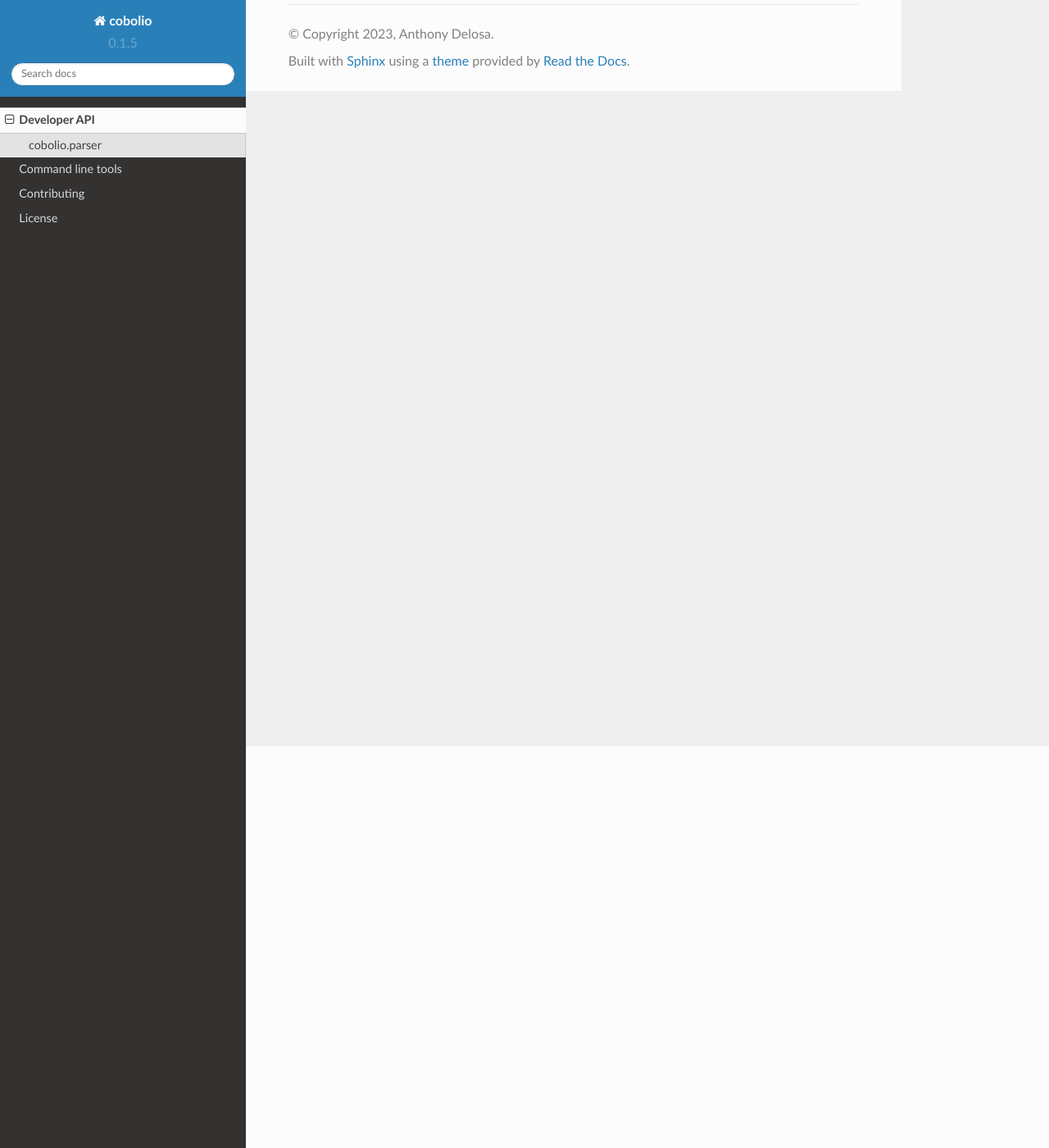
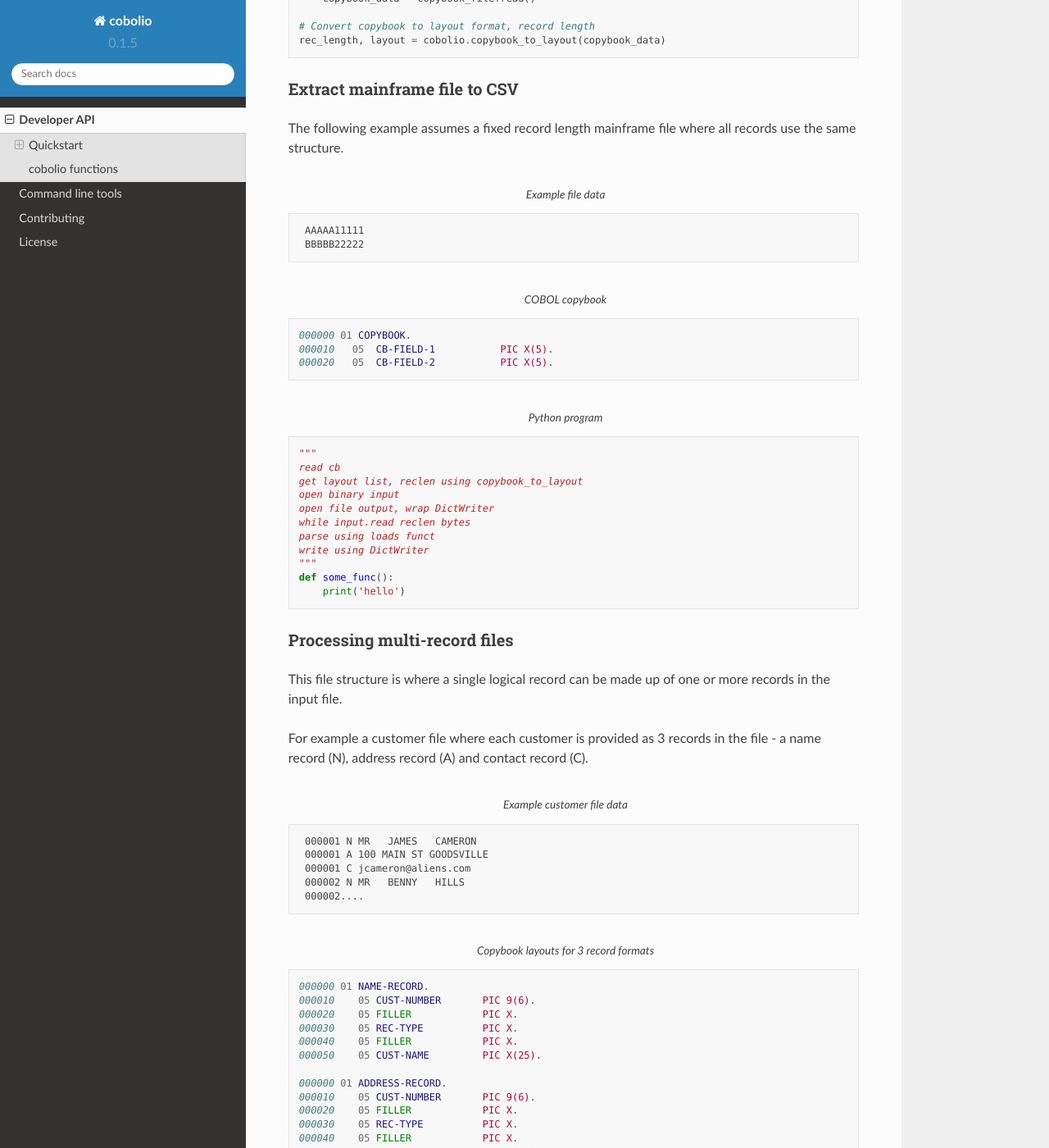
Before and after one commit to adelosa/cobolio, a Sphinx documentation site: the page built from docs/source/api.rst, in a window 1280 px wide and 1400 px high, scrolled down 490 px. Shown: the whole window at 82% size. Built offline with Sphinx 7.4.7 and the Read the Docs theme 2.0.0, drawn with Linux system fonts in a browser that asks for light colours; some of the changed text lies outside the part shown.

Commit message:
Doc updates

```diff
--- a/README.rst
+++ b/README.rst
@@ -38,12 +38,10 @@ Install using pip::
 Usage
 =====
 
-If you just want to convert a file from a mainframe
-using a copybook layout use the command line tool :code:`cob_to_csv`
+Documentation is hosted at `GitHub <https://adelosa.github.io/cobolio>`_.
 
 Roadmap
 =======
-* GitHub action to publish package to Pypi
 * dumps function -- reverse processing (dict -> bytes)
 
 Limitations
--- a/docs/source/api.rst
+++ b/docs/source/api.rst
@@ -7,8 +7,113 @@ Developer API
 * :ref:`modindex`
 * :ref:`search`
 
-cobolio.parser
-==============
+Quickstart
+==========
+
+Getting layout from COBOL copybook
+----------------------------------
+
+For any processing, you will need a layout list.
+A layout list can be generated from a COBOL copybook.
+
+.. code-block:: python
+
+    # get COBOL copybook file into variable
+    with open(input_copybook, 'r') as copybook_file:
+        copybook_data = copybook_file.read()
+
+    # Convert copybook to layout format, record length
+    rec_length, layout = cobolio.copybook_to_layout(copybook_data)
+
+
+Extract mainframe file to CSV
+-----------------------------
+The following example assumes a fixed record length
+mainframe file where all records use the same structure.
+
+.. code-block:: text
+   :caption: Example file data
+
+    AAAAA11111
+    BBBBB22222
+
+.. code-block:: cobol
+   :caption: COBOL copybook
+
+   000000 01 COPYBOOK.
+   000010   05  CB-FIELD-1           PIC X(5).
+   000020   05  CB-FIELD-2           PIC X(5).
+
+.. code-block:: python
+   :caption: Python program
+
+   """
+   read cb
+   get layout list, reclen using copybook_to_layout
+   open binary input
+   open file output, wrap DictWriter
+   while input.read reclen bytes
+   parse using loads funct
+   write using DictWriter
+   """
+   def some_func():
+       print('hello')
+
+Processing multi-record files
+-----------------------------
+This file structure is where a single logical
+record can be made up of one or more records
+in the input file.
+
+For example a customer file where each customer is provided
+as 3 records in the file - a name record (N), address record (A)
+and contact record (C).
+
+.. code-block:: text
+   :caption: Example customer file data
+
+    000001 N MR   JAMES   CAMERON
+    000001 A 100 MAIN ST GOODSVILLE
+    000001 C jcameron@aliens.com
+    000002 N MR   BENNY   HILLS
+    000002....
+
+.. code-block:: cobol
+   :caption: Copybook layouts for 3 record formats
+
+   000000 01 NAME-RECORD.
+   000010    05 CUST-NUMBER       PIC 9(6).
+   000020    05 FILLER            PIC X.
+   000030    05 REC-TYPE          PIC X.
+   000040    05 FILLER            PIC X.
+   000050    05 CUST-NAME         PIC X(25).
+
+   000000 01 ADDRESS-RECORD.
+   000010    05 CUST-NUMBER       PIC 9(6).
+   000020    05 FILLER            PIC X.
+   000030    05 REC-TYPE          PIC X.
+   000040    05 FILLER            PIC X.
+   000050    05 CUST-ADDR         PIC X(25).
+
+   000000 01 CONTACT-RECORD.
+   000010    05 CUST-NUMBER       PIC 9(6).
+   000020    05 FILLER            PIC X.
+   000030    05 REC-TYPE          PIC X.
+   000040    05 FILLER            PIC X.
+   000050    05 CUST-CONTACT      PIC X(25).
+
+Variable length records
+-----------------------
+Variable length records have a Record Descriptor Word (RDW)
+at the start of each record that provides the length of
+any given record.
+
+Variable content records
+------------------------
+
+
+cobolio functions
+=================
 .. automodule:: cobolio.parser
    :members: copybook_to_layout, loads
    :undoc-members:
--- a/docs/source/contributing.rst
+++ b/docs/source/contributing.rst
@@ -46,6 +46,8 @@ will help people who need to work with mainframe files and records.
 
 Development commands
 ====================
+
+..  _contributing_install:
 
 install
 -------
```
